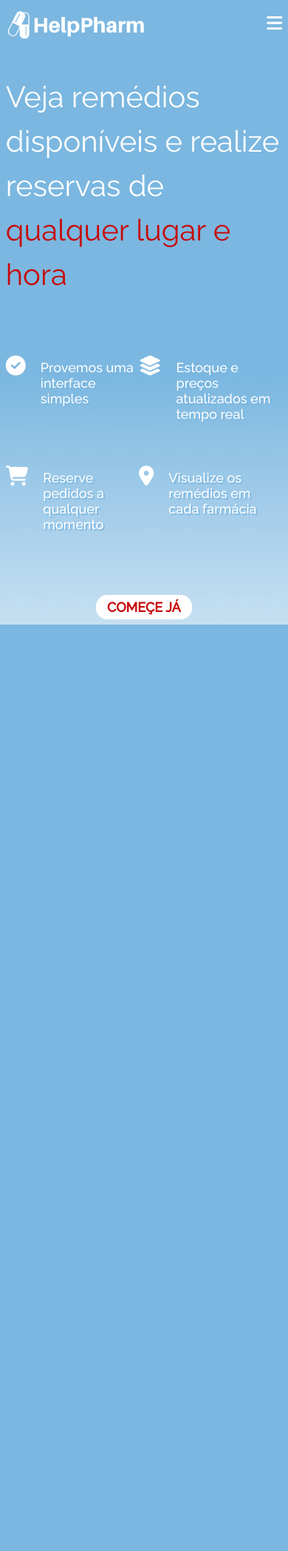
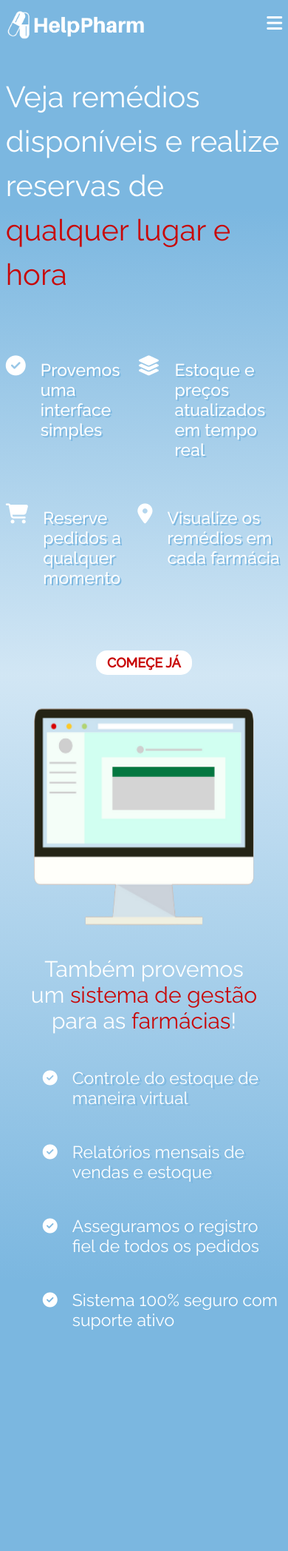
Before and after one commit to Samfaria2002/WebsitePharmacyProject, a Flask app: page /home in a window 390 px wide. Shown: the whole page at 74% size. Before the commit the page ends 844 px from the top, so only its background shows below. Run offline with Flask 2, Linux system fonts and the light colour scheme; some libraries are stand-ins or nearby versions.

Commit message:
Feito terceira section site home

```diff
--- a/mysite/static/stylesheet/home.css
+++ b/mysite/static/stylesheet/home.css
@@ -36,14 +36,17 @@ html, body{
 /*Header and main section*/
 
 .main{
-    height: 100%;
-    background-image: linear-gradient(#7bb7e0 60%,white 130%);
+
+    background-image: linear-gradient(180deg, #7BB7E0 30.79%, rgba(123, 183, 224, 0) 136.16%);
 }
 
 /*Header*/
 
 header{
-    overflow: hidden;
+    position: sticky;
+    top: 0;
+    background-color: #7bb7e0;
+    z-index: 999999999;
 }
 
 .container > div{
@@ -92,7 +95,7 @@ nav.nav-cabecalho > ul > li:nth-child(4) > a{
     color: #c80707;
     font-weight: bold;
     position: absolute;
-    top: 16px;
+    top: 15px;
     right: 27px;
 }
 
@@ -138,7 +141,7 @@ nav.nav-mobile a{
     color: white;
     font-style: normal;
     font-weight: 400;
-    font-size: 50px;
+    font-size: 55px;
     line-height: 80px;
 }
 
@@ -165,7 +168,7 @@ div.grid-topics > div > i{
 div.grid-topics > div > p{
     margin-top: 5px;
     margin-left: 20px;
-    font-size: 18px;
+    font-size: 23px;
     font-weight: 500;
     color: white;
     text-shadow: 2px 2px #7bb7e0;
@@ -175,6 +178,7 @@ div.grid-topics > div > p{
     margin-top: 25px;
     display: flex;
     justify-content: center;
+    z-index: 1;
 }
 
 #box-comece{
@@ -196,7 +200,100 @@ div.grid-topics > div > p{
     padding-left: 15px;
 }
 
+/*Section Gestão Farmácias*/
+
+.pharmacy {
+    background-image: linear-gradient(360deg, #7BB7E0 30.79%, rgba(123, 183, 224, 0) 136.16%);
+    padding-top: 30px;
+}
+
+.grid{
+    display: grid;
+    grid-area: 'a b';
+    grid-template-columns: 50% 50%;
+}
+
+.grid > div:nth-child(1) > img{
+    margin-left: 15%;
+    margin-top: 130px;
+}
+
+.img-computer{
+    width: 400px;
+    height: 400px;
+}
+
+.grid > div:nth-child(2) > div.title-pharmacy{
+    color: white;
+    text-align: end;
+    font-style: normal;
+    font-weight: 400;
+    font-size: 50px;
+}
+
+.grid > div:nth-child(2){
+    display: block;
+    margin-top: 40px;
+}
+
+.icons-description{
+    display: flex;
+    margin-left: 50px;
+    margin-top: 70px;
+}
+
+.icons-description > i{
+    color: white;
+    font-size: 20px;
+}
+
+.icons-description > p{
+    color: white;
+    font-size: 23px;
+    text-shadow: 3px 2px #7bb7e0;
+    margin-left: 20px;
+    margin-top: -4px;
+}
+
 /*Responsive*/
+
+@media screen and (max-width: 1000px){
+
+    /*Section "Gestão Farmácias"*/
+
+    .grid{
+        display: grid;
+        grid-area:
+        'a'
+        'b';
+        grid-template-columns: 100%;
+        grid-template-rows: 300px 100vh;
+    }
+
+    .grid > div:nth-child(1){
+        display: flex;
+        justify-content: center;
+    }
+
+    .grid > div:nth-child(1) > img{
+       margin: 0;
+    }
+
+    .img-computer{
+        width: 300px;
+        height: 300px;
+    }
+
+    .grid > div:nth-child(2) > div.title-pharmacy{
+        font-size: 40px;
+        text-align: center;
+    }
+
+    .icons-description{
+        justify-content: center;
+        margin-top: 50px;
+    }
+}
 
 @media screen and (max-width: 710px){
 
@@ -229,6 +326,7 @@ div.grid-topics > div > p{
         font-size: 40px;
         line-height: 60px;
     }
+
 }
 
 
@@ -256,4 +354,9 @@ div.grid-topics > div > p{
     .main-description{
         margin-top: 20px;
     }
+
+    /*Section "Gestão Farmácias"*/
+    .grid > div:nth-child(2) > div.title-pharmacy{
+        font-size: 30px;
+    }
 }
--- a/mysite/templates/app/home.html
+++ b/mysite/templates/app/home.html
@@ -26,7 +26,7 @@
 </head>
 <body>
     <section class="main">
-        <header>
+        <header id="header-fix">
             <section class="container">
                 <div class="logo">
                     <a href="/"><img src="../../static/images/LogoBrancaTrabalhoHD.png"></a>
@@ -99,6 +99,46 @@
         </section><!--Section - Class container-->
     </section><!--Section - Class main-->
 
+    <!--AQUI VAI A SECTION "SOBRE NÓS" QUE O VITAO TA FZD-->
+
+    <!--Section "Gestão farmácias"-->
+    <section class="pharmacy">
+        <div class="container">
+            <div class="grid">
+                <div>
+                    <img class="img-computer" src="../../static/images/icone_comput2.png">
+                </div>
+                <div>
+                    <div class="title-pharmacy">
+                        <p>Também provemos
+                            <p>um <span style="color: #c80707;">sistema de gestão</span></p>
+                            para as
+                            <span style="color: #c80707;"> farmácias<span style="color: white;">!</span></span>
+                        </p>
+                    </div>
+                    <div>
+                        <div class="icons-description">
+                            <i class="fa-solid fa-circle-check"></i>
+                            <p>Controle do estoque de maneira virtual</p>
+                        </div>
+                        <div class="icons-description">
+                            <i class="fa-solid fa-circle-check"></i>
+                            <p>Relatórios mensais de vendas e estoque</p>
+                        </div>
+                        <div class="icons-description">
+                            <i class="fa-solid fa-circle-check"></i>
+                            <p>Asseguramos o registro fiel de todos os pedidos</p>
+                        </div>
+                        <div class="icons-description">
+                            <i class="fa-solid fa-circle-check"></i>
+                            <p>Sistema 100% seguro com suporte ativo</p>
+                        </div>
+                    </div>
+                </div>
+            </div> <!--Div - Class grid-->
+        </div> <!--Div - Class container-->
+    </section> <!--Section - Class pharmacy-->
+
     <!--Script menu mobile-->
     <script src="https://code.jquery.com/jquery-3.6.0.min.js"></script>
     <script>
```
Also changed, not shown: mysite/static/images/icone_comput.png (added), mysite/static/images/icone_comput2.png (added).
